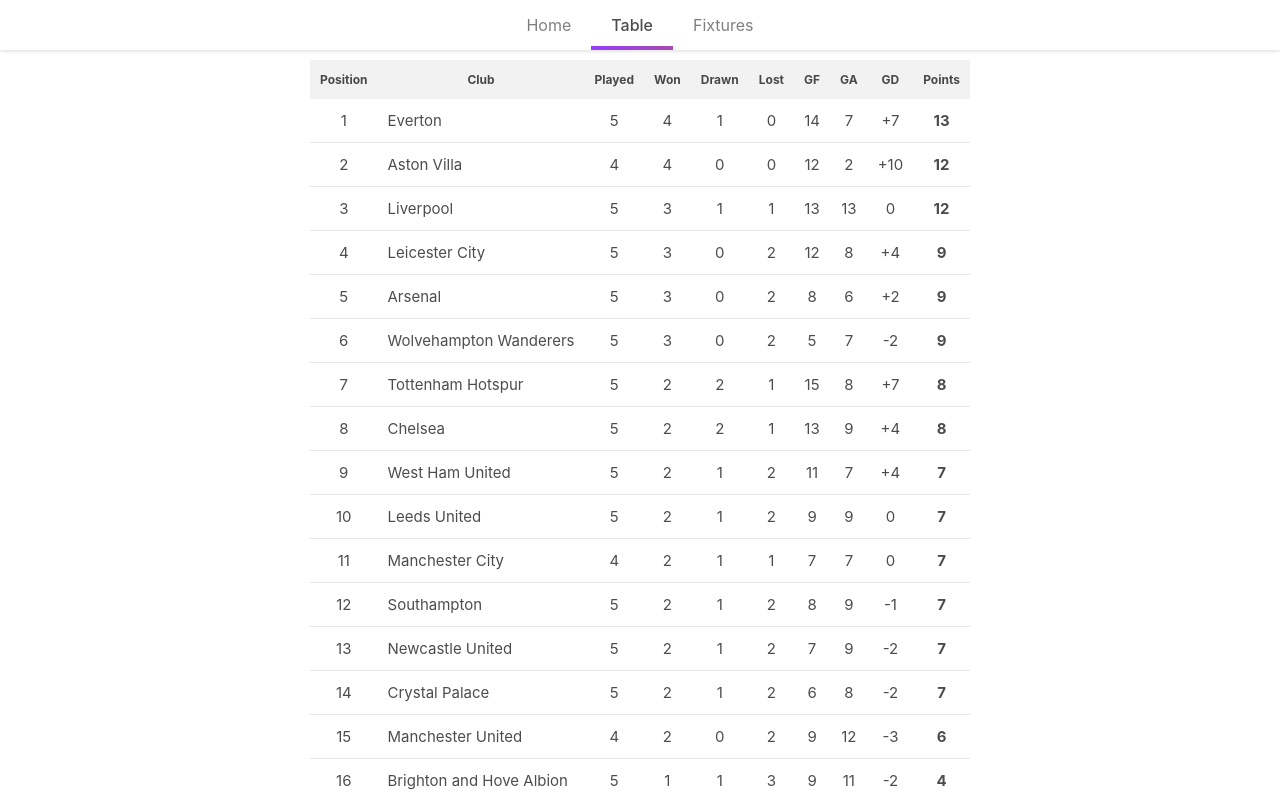
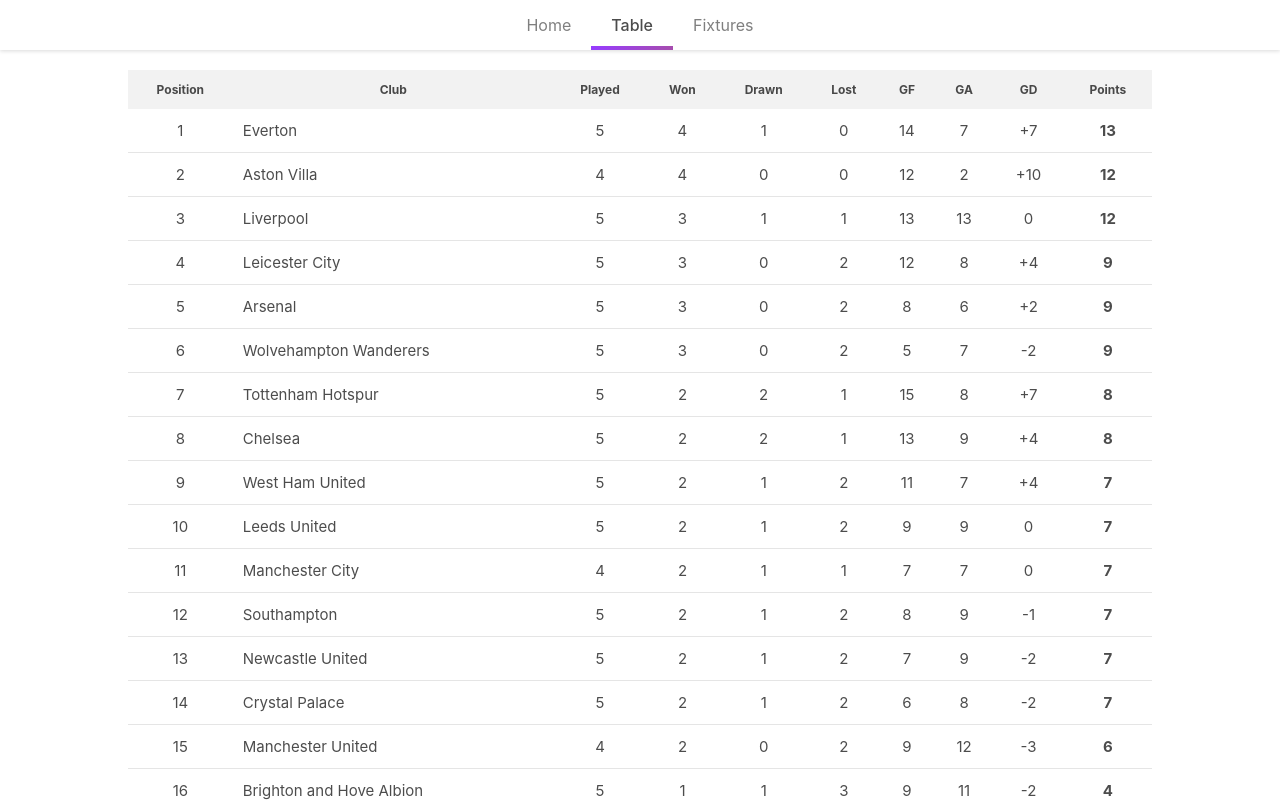
Before and after one commit to pramoch/football, a React (Create React App) app: page /table in a window 1280 px wide. Shown: the top 802 px of the page. Built offline with nearby package versions, Linux system fonts and the light colour scheme.

Commit message:
Update table

```diff
--- a/src/App.js
+++ b/src/App.js
@@ -15,6 +15,7 @@
     <Router>
       <div className={styles.app}>
         <NavBar />
+        <div className={styles.content}>
           <Switch>
             <Route path="/table">
               <Table />
@@ -27,6 +28,7 @@
             </Route>
           </Switch>
         </div>
+      </div>
     </Router>
   );
 }
--- a/src/App.module.css
+++ b/src/App.module.css
@@ -4,3 +4,11 @@
   flex-direction: column;
   align-items: center;
 }
+
+.content {
+  padding: 20px 0;
+  width: 100%;
+  display: flex;
+  flex-direction: column;
+  align-items: center;
+}
--- a/src/components/NavBar/NavBar.scss
+++ b/src/components/NavBar/NavBar.scss
@@ -3,7 +3,6 @@
   justify-content: center;
   box-shadow: 0 1px 4px 0 rgba(0,0,0,0.15);
   width: 100%;
-  margin-bottom: 10px;
 
   a {
     color: rgba(0,0,0,0.5);
--- a/src/components/Table/Table.scss
+++ b/src/components/Table/Table.scss
@@ -1,4 +1,5 @@
 .wrapper {
+  width: 100%;
   max-width: 1024px;
 }
 
```
Lines whose indentation alone changed are shown as unchanged.
